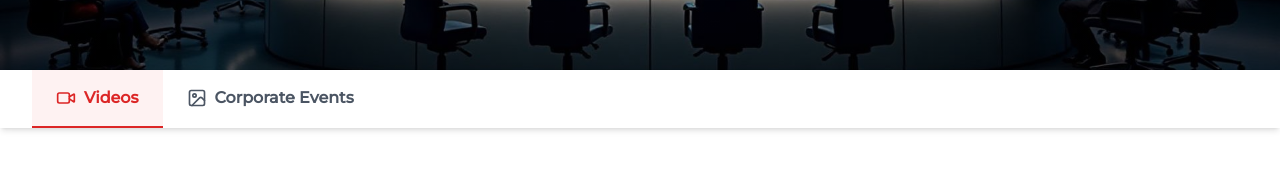
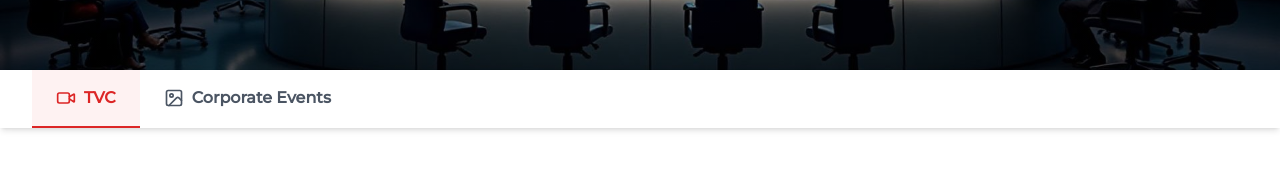
Before and after one commit to Scrift-io/progressivegroup-scrift, a React (Vite) app: page /media in a window 1280 px wide. Shown: the part 414-592 px from the top of the page. Built offline with nearby package versions, Linux system fonts and the light colour scheme.

Commit message:
Rename Videos to TVC

```diff
--- a/src/pages/Media.tsx
+++ b/src/pages/Media.tsx
@@ -9,7 +9,7 @@ const Media = () => {
   const [activeTab, setActiveTab] = useState('videos');
 
   const tabs = [
-    { id: 'videos', label: 'Videos', icon: Video },
+    { id: 'videos', label: 'TVC', icon: Video },
     { id: 'gallery', label: 'Corporate Events', icon: Image },
   ];
 
```
